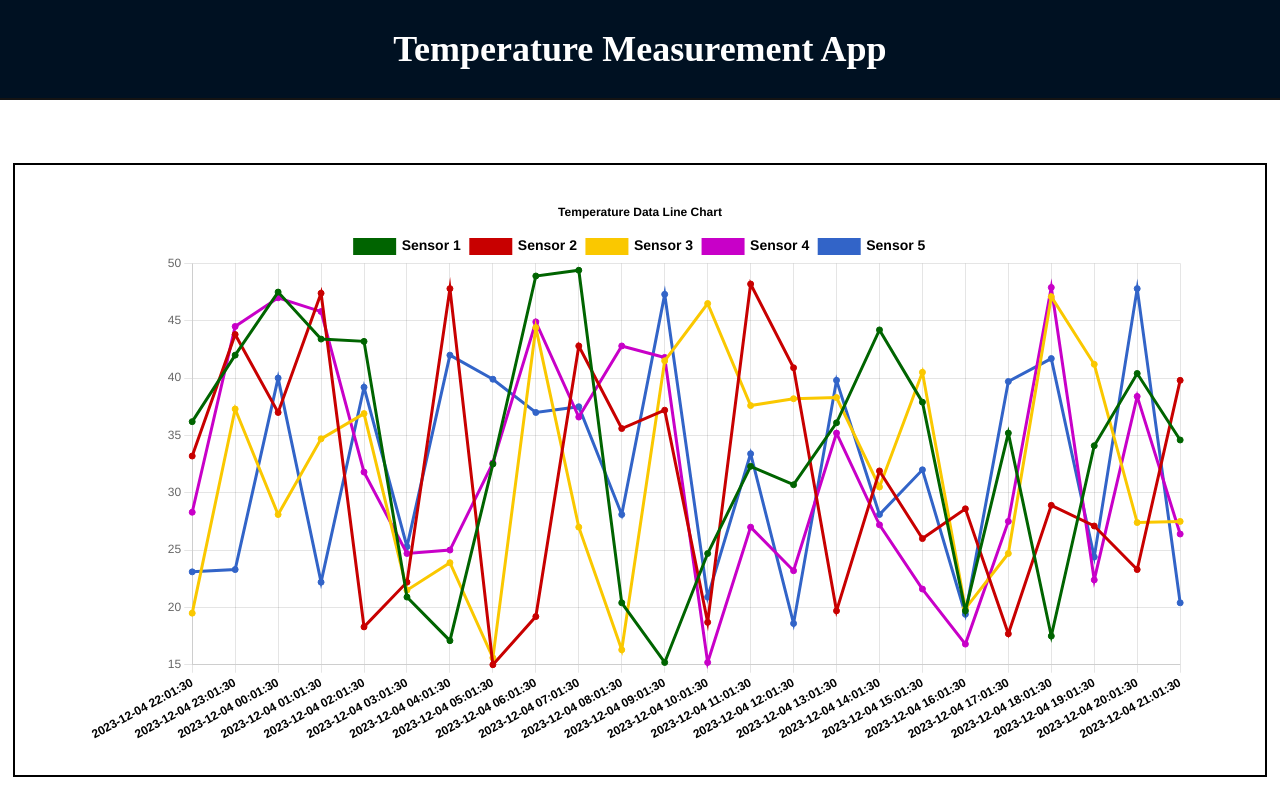
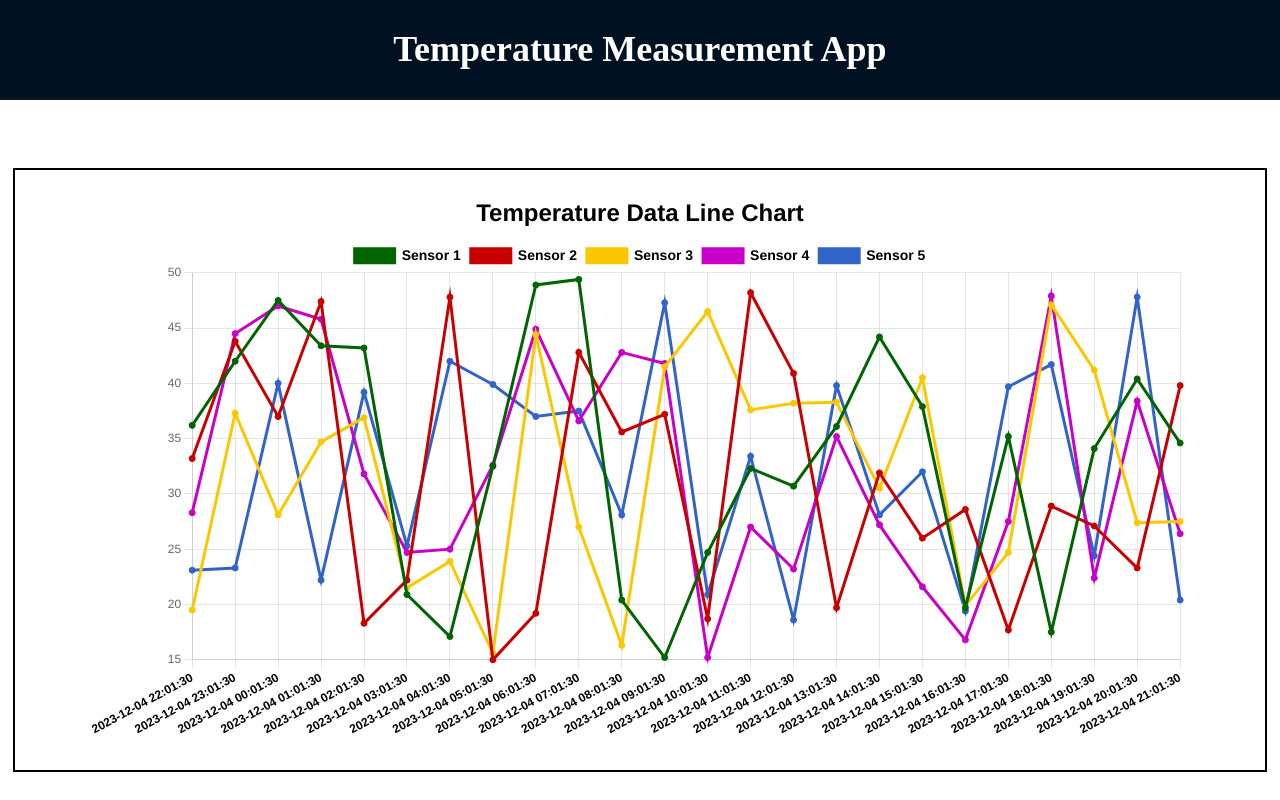
Before and after one commit to Guseks/HomeApp, a React (Vite) app in the folder home-app-frontend/: page / in a window 1280 px wide. Shown: the top 800 px of the page. Built offline with nearby package versions, Linux system fonts and the light colour scheme.

Commit message:
Change size of plot title

```diff
--- a/home-app-frontend/src/components/PlotCard/PlotCard.tsx
+++ b/home-app-frontend/src/components/PlotCard/PlotCard.tsx
@@ -44,6 +44,10 @@ const PlotCard = ({ timeData, temperatureData }: PlotCardProps) => {
         display: true,
         text: "Temperature Data Line Chart",
         color: "black",
+        font: {
+          size: 24,
+          weight: 700,
+        },
       },
     },
     scales: {
--- a/home-app-frontend/src/components/PlotCard/plotCard.css
+++ b/home-app-frontend/src/components/PlotCard/plotCard.css
@@ -2,7 +2,7 @@
   border: 2px solid black;
   width: 1250px;
   height: 550px;
-  padding: 30px 0px 30px 0px;
+  padding: 20px 0px 30px 0px;
   display: flex;
   align-items: center;
   justify-content: center;
```
